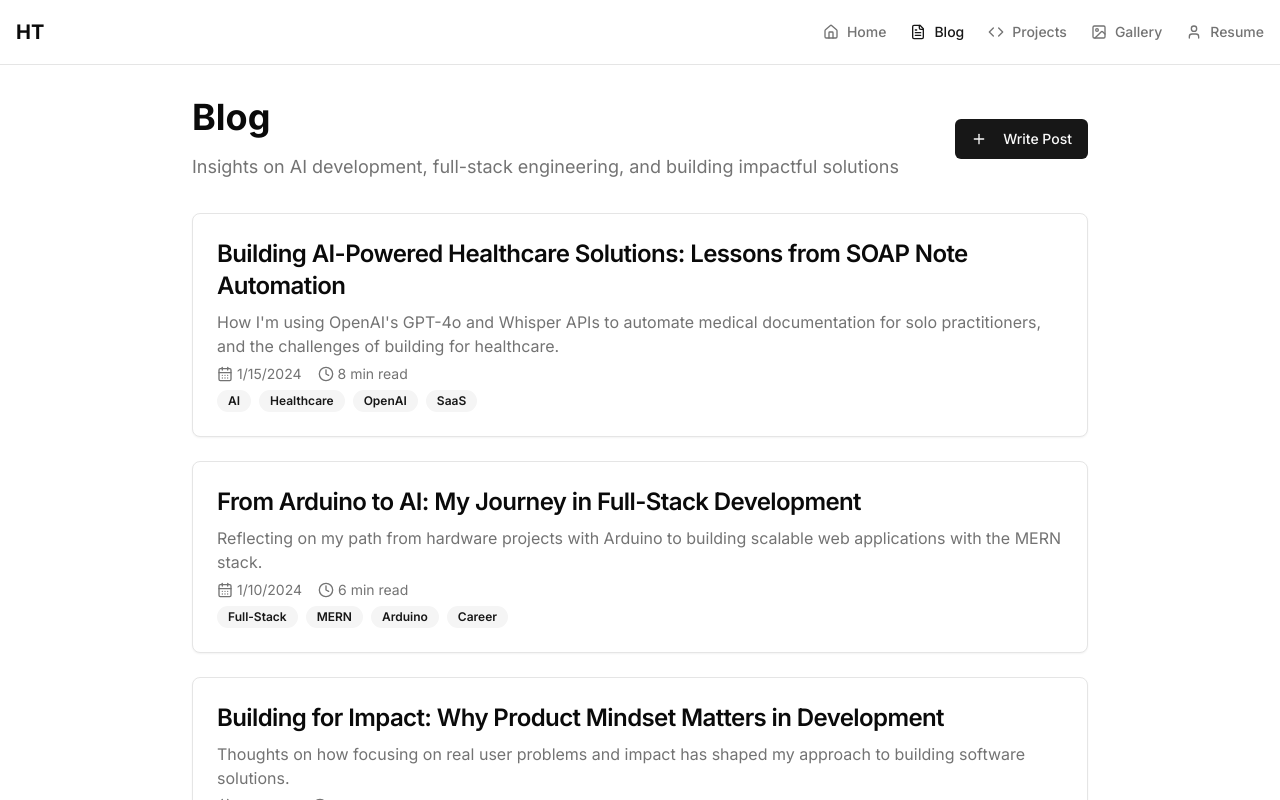
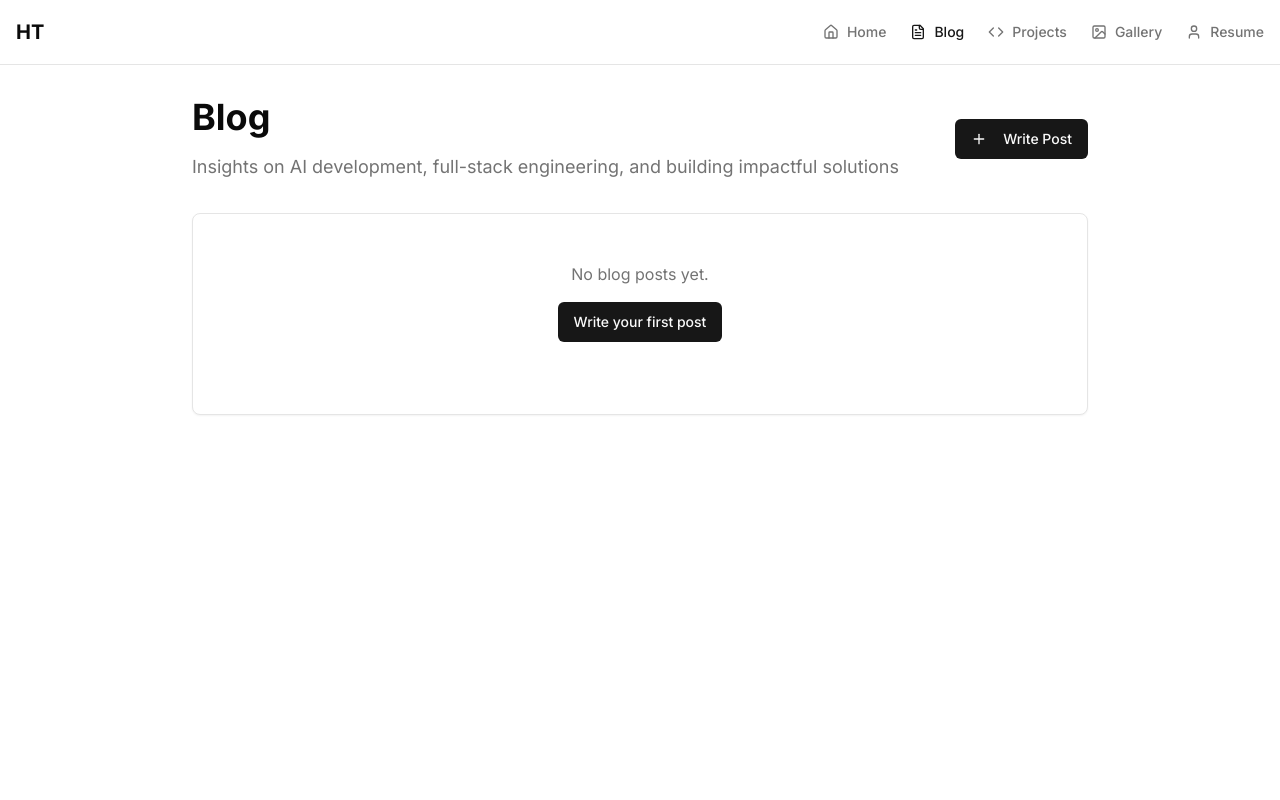
Before and after one commit to HThakkar23/portfolio, a Next.js app: page /blog in a window 1280 px wide. Shown: the top 800 px of the page. Built offline with nearby package versions, Linux system fonts and the light colour scheme.

Commit message:
changed placeholder blog list to any type blog list

```diff
--- a/app/blog/page.tsx
+++ b/app/blog/page.tsx
@@ -5,50 +5,7 @@ import { CalendarDays, Clock, Plus } from "lucide-react"
 import Link from "next/link"
 
 // Mock blog posts data
-const blogPosts = [
-  {
-    id: 1,
-    title: "Building AI-Powered Healthcare Solutions: Lessons from SOAP Note Automation",
-    excerpt:
-      "How I'm using OpenAI's GPT-4o and Whisper APIs to automate medical documentation for solo practitioners, and the challenges of building for healthcare.",
-    date: "2024-01-15",
-    readTime: "8 min read",
-    tags: ["AI", "Healthcare", "OpenAI", "SaaS"],
-    published: true,
-  },
-  {
-    id: 2,
-    title: "From Arduino to AI: My Journey in Full-Stack Development",
-    excerpt:
-      "Reflecting on my path from hardware projects with Arduino to building scalable web applications with the MERN stack.",
-    date: "2024-01-10",
-    readTime: "6 min read",
-    tags: ["Full-Stack", "MERN", "Arduino", "Career"],
-    published: true,
-  },
-  {
-    id: 3,
-    title: "Building for Impact: Why Product Mindset Matters in Development",
-    excerpt:
-      "Thoughts on how focusing on real user problems and impact has shaped my approach to building software solutions.",
-    date: "2024-01-05",
-    readTime: "5 min read",
-    tags: ["Product", "UX", "Impact", "Development"],
-    published: true,
-  },
-  {
-    id: 4,
-    title: "Preparing for University of Waterloo: Computer Engineering Insights",
-    excerpt:
-      "What I'm learning and preparing for as an incoming Computer Engineering student, including Edge AI and RISC-V.",
-    date: "2024-01-01",
-    readTime: "7 min read",
-    tags: ["University", "Computer Engineering", "Edge AI", "RISC-V"],
-    published: true,
-  },
-
-]
-
+const blogPosts: any[] = []
 export default function BlogPage() {
   return (
     <div className="container mx-auto px-4 py-8">
@@ -91,7 +48,7 @@ export default function BlogPage() {
                   </div>
                 </div>
                 <div className="flex flex-wrap gap-2">
-                  {post.tags.map((tag) => (
+                  {post.tags.map((tag: string) => (
                     <Badge key={tag} variant="secondary">
                       {tag}
                     </Badge>
```
